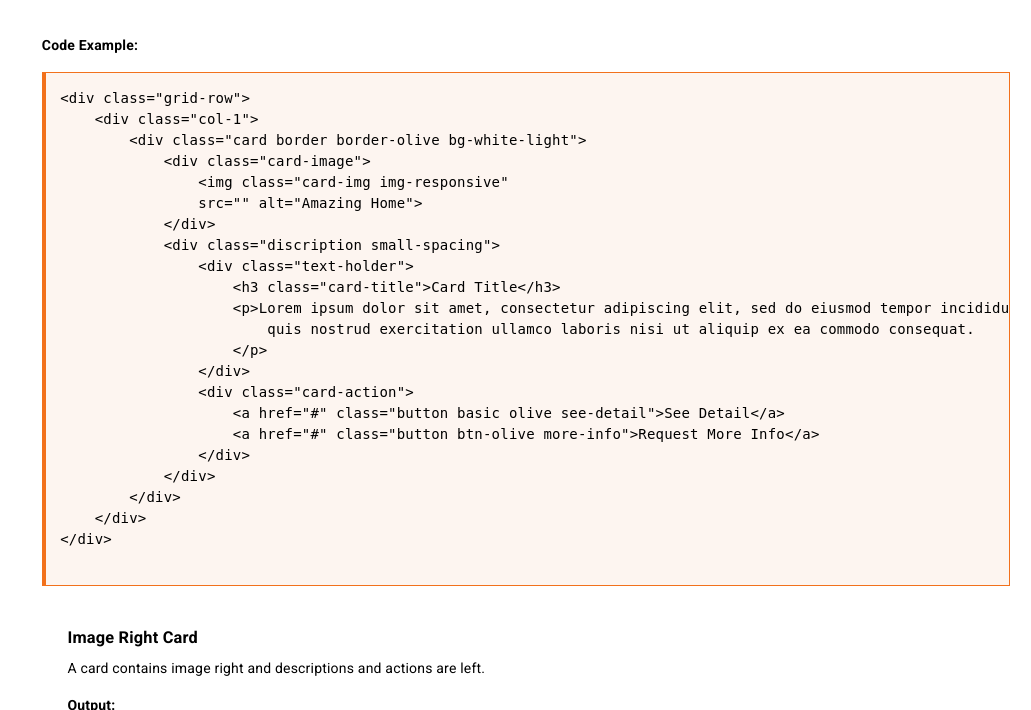
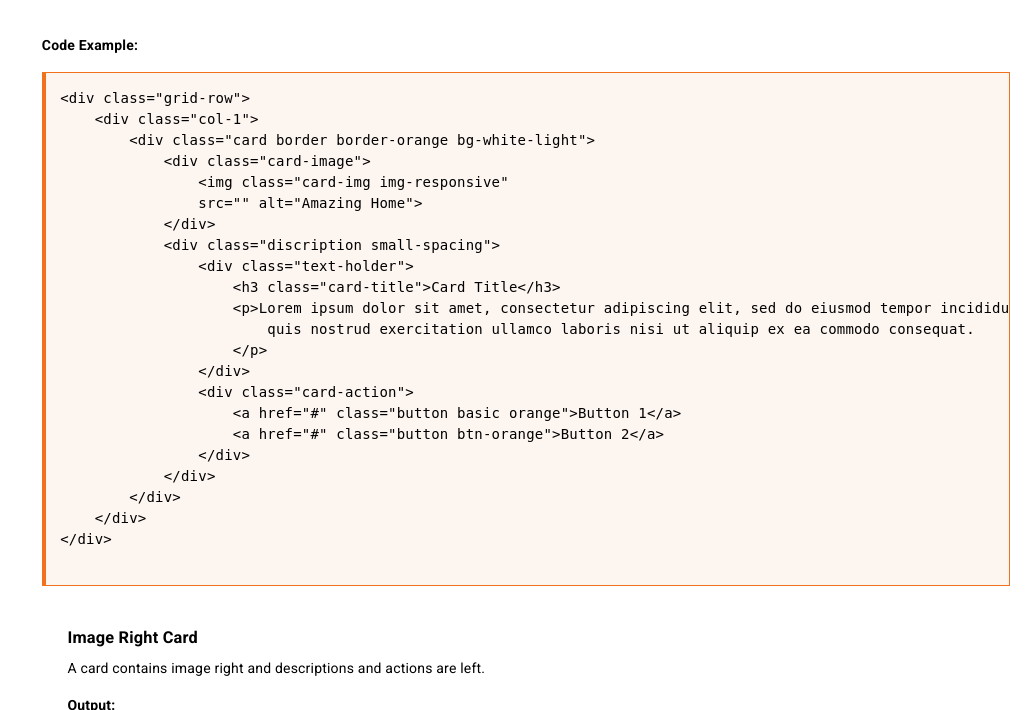
Before and after one commit to harishbhati/UI-Components, a PHP site: page /components/card.php in a window 1280 px wide. Shown: the part 5790-6500 px from the top of the page, without its empty margins (249-1280 px from the left). Run offline with PHP 8.4, Linux system fonts and the light colour scheme; style sheets or scripts are compiled from the project's sources; some libraries are stand-ins or nearby versions.

Commit message:
card page border class

```diff
--- a/components/card.php
+++ b/components/card.php
@@ -72,7 +72,7 @@
                             <p><strong>Output:</strong></p>
                             <div class="grid-row">
                                 <div class="col-4">
-                                    <div class="card border border-olive bg-white-light">
+                                    <div class="card border border-orange bg-white-light">
                                         <div class="card-discription">
                                             <div class="card-header image-holder">
                                                 <img class="card-img img-responsive"
@@ -86,8 +86,8 @@
                                             </div>
                                         </div>
                                         <div class="card-footer">
-                                            <a href="#" class="button basic olive">Button 1</a>
-                                            <a href="#" class="button basic btn-olive">Button 2</a>
+                                            <a href="#" class="button basic orange">Button 1</a>
+                                            <a href="#" class="button basic btn-orange">Button 2</a>
                                         </div>
                                     </div>
                                 </div>
@@ -98,7 +98,7 @@
                         <pre class="markup">
 &lt;div class=&quot;grid-row&quot;&gt;
     &lt;div class=&quot;col-4&quot;&gt;
-        &lt;div class=&quot;card border border-olive bg-white-light&quot;&gt;
+        &lt;div class=&quot;card border border-orange bg-white-light&quot;&gt;
             &lt;div class=&quot;card-discription&quot;&gt;
                 &lt;div class=&quot;card-header image-holder&quot;&gt;
                     &lt;img class=&quot;card-img img-responsive&quot; src=&quot;&quot; alt=&quot;Amazing Home&quot;&gt;
@@ -111,8 +111,8 @@
                 &lt;/div&gt;
             &lt;/div&gt;
             &lt;div class=&quot;card-footer&quot;&gt;
-                &lt;a href=&quot;#&quot; class=&quot;button basic olive&quot;&gt;Button 1&lt;/a&gt;
-                &lt;a href=&quot;#&quot; class=&quot;button basic btn-olive&quot;&gt;Button 2&lt;/a&gt;
+                &lt;a href=&quot;#&quot; class=&quot;button basic orange&quot;&gt;Button 1&lt;/a&gt;
+                &lt;a href=&quot;#&quot; class=&quot;button basic btn-orange&quot;&gt;Button 2&lt;/a&gt;
             &lt;/div&gt;
         &lt;/div&gt;
     &lt;/div&gt;
@@ -127,7 +127,7 @@
                             <p><strong>Output:</strong></p>
                             <div class="grid-row">
                                 <div class="col-4">
-                                    <div class="card border border-olive bg-white-light">
+                                    <div class="card border border-orange bg-white-light">
                                         <div class="card-discription">
                                             <div class="card-header image-holder">
                                                 <img class="card-img img-responsive"
@@ -141,13 +141,13 @@
                                             </div>
                                         </div>
                                         <div class="card-footer">
-                                            <a href="#" class="button basic olive">Button 1</a>
-                                            <a href="#" class="button basic btn-olive">Button 2</a>
+                                            <a href="#" class="button basic orange">Button 1</a>
+                                            <a href="#" class="button basic btn-orange">Button 2</a>
                                         </div>
                                     </div>
                                 </div>
                                 <div class="col-4">
-                                        <div class="card border border-olive bg-white-light">
+                                        <div class="card border border-orange bg-white-light">
                                             <div class="card-discription">
                                                 <div class="card-header image-holder">
                                                     <img class="card-img img-responsive"
@@ -161,8 +161,8 @@
                                                 </div>
                                             </div>
                                             <div class="card-footer">
-                                                <a href="#" class="button basic olive">Button 1</a>
-                                                <a href="#" class="button basic btn-olive">Button 2</a>
+                                                <a href="#" class="button basic orange">Button 1</a>
+                                                <a href="#" class="button basic btn-orange">Button 2</a>
                                             </div>
                                         </div>
                                     </div>
@@ -173,7 +173,7 @@
                         <pre class="markup">
 &lt;div class=&quot;grid-row&quot;&gt;
     &lt;div class=&quot;col-4&quot;&gt;
-        &lt;div class=&quot;card border border-olive bg-white-light&quot;&gt;
+        &lt;div class=&quot;card border border-orange bg-white-light&quot;&gt;
             &lt;div class=&quot;card-discription&quot;&gt;
                 &lt;div class=&quot;card-header image-holder&quot;&gt;
                     &lt;img class=&quot;card-img img-responsive&quot; src=&quot;&quot; alt=&quot;Amazing Home&quot;&gt;
@@ -186,13 +186,13 @@
                 &lt;/div&gt;
             &lt;/div&gt;
             &lt;div class=&quot;card-footer&quot;&gt;
-                &lt;a href=&quot;#&quot; class=&quot;button basic olive&quot;&gt;Button 1&lt;/a&gt;
-                &lt;a href=&quot;#&quot; class=&quot;button basic btn-olive&quot;&gt;Button 2&lt;/a&gt;
+                &lt;a href=&quot;#&quot; class=&quot;button basic orange&quot;&gt;Button 1&lt;/a&gt;
+                &lt;a href=&quot;#&quot; class=&quot;button basic btn-orange&quot;&gt;Button 2&lt;/a&gt;
             &lt;/div&gt;
         &lt;/div&gt;
     &lt;/div&gt;
     &lt;div class=&quot;col-4&quot;&gt;
-        &lt;div class=&quot;card border border-olive bg-white-light&quot;&gt;
+        &lt;div class=&quot;card border border-orange bg-white-light&quot;&gt;
             &lt;div class=&quot;card-discription&quot;&gt;
                 &lt;div class=&quot;card-header image-holder&quot;&gt;
                     &lt;img class=&quot;card-img img-responsive&quot; src=&quot;&quot; alt=&quot;Amazing Home&quot;&gt;
@@ -205,8 +205,8 @@
                 &lt;/div&gt;
             &lt;/div&gt;
             &lt;div class=&quot;card-footer&quot;&gt;
-                &lt;a href=&quot;#&quot; class=&quot;button basic olive&quot;&gt;Button 1&lt;/a&gt;
-                &lt;a href=&quot;#&quot; class=&quot;button basic btn-olive&quot;&gt;Button 2&lt;/a&gt;
+                &lt;a href=&quot;#&quot; class=&quot;button basic orange&quot;&gt;Button 1&lt;/a&gt;
+                &lt;a href=&quot;#&quot; class=&quot;button basic btn-orange&quot;&gt;Button 2&lt;/a&gt;
             &lt;/div&gt;
         &lt;/div&gt;
     &lt;/div&gt;
@@ -221,9 +221,9 @@
                             <p><strong>Output:</strong></p>
                             <div class="grid-row">
                                 <div class="col-4">
-                                    <div class="card border border-olive bg-white-light">
+                                    <div class="card border border-orange bg-white-light">
                                         <div class="card-discription">
-                                            <div class="card-header text-center border-bottom border-olive">
+                                            <div class="card-header text-center border-bottom border-orange">
                                                 <h3 class="card-title">Card Title</h3>
                                             </div>
                                             <div class="card-body">
@@ -233,9 +233,9 @@
                                                 </p>
                                             </div>
                                         </div>
-                                        <div class="card-footer border-top border-olive text-center">
-                                            <a href="#" class="button basic olive">Button 1</a>
-                                            <a href="#" class="button basic btn-olive">Button 2</a>
+                                        <div class="card-footer border-top border-orange text-center">
+                                            <a href="#" class="button basic orange">Button 1</a>
+                                            <a href="#" class="button basic btn-orange">Button 2</a>
                                         </div>
                                     </div>
                                 </div>
@@ -246,7 +246,7 @@
                         <pre class="markup">
 &lt;div class=&quot;grid-row&quot;&gt;
     &lt;div class=&quot;col-4&quot;&gt;
-        &lt;div class=&quot;card border border-olive bg-white-light&quot;&gt;
+        &lt;div class=&quot;card border border-orange bg-white-light&quot;&gt;
             &lt;div class=&quot;card-discription&quot;&gt;
                 &lt;div class=&quot;card-header&quot;&gt;
                     &lt;h3 class=&quot;card-title&quot;&gt;Card Title&lt;/h3&gt;
@@ -258,8 +258,8 @@
                 &lt;/div&gt;
             &lt;/div&gt;
             &lt;div class=&quot;card-footer&quot;&gt;
-                &lt;a href=&quot;#&quot; class=&quot;button basic olive&quot;&gt;Button 1&lt;/a&gt;
-                &lt;a href=&quot;#&quot; class=&quot;button basic btn-olive&quot;&gt;Button 2&lt;/a&gt;
+                &lt;a href=&quot;#&quot; class=&quot;button basic orange&quot;&gt;Button 1&lt;/a&gt;
+                &lt;a href=&quot;#&quot; class=&quot;button basic btn-orange&quot;&gt;Button 2&lt;/a&gt;
             &lt;/div&gt;
         &lt;/div&gt;
     &lt;/div&gt;
@@ -274,7 +274,7 @@
                             <p><strong>Output:</strong></p>
                             <div class="grid-row">
                                 <div class="col-1">
-                                    <div class="card border border-olive bg-white-light">
+                                    <div class="card border border-orange bg-white-light">
                                         <div class="card-image">
                                             <img class="card-img img-responsive"
                                             src="http://mediahomes.in/wp-content/uploads/2017/11/16406407_1145526325546159_5178018251033556532_n.jpg" alt="Amazing Home">
@@ -287,8 +287,8 @@
                                                 </p>
                                             </div>
                                             <div class="card-action">
-                                                <a href="#" class="button basic olive see-detail">See Detail</a>
-                                                <a href="#" class="button btn-olive more-info">Request More Info</a>
+                                                <a href="#" class="button basic orange">Button 1</a>
+                                                <a href="#" class="button btn-orange">Button 2</a>
                                             </div>
                                         </div>
                                     </div>
@@ -300,7 +300,7 @@
                         <pre class="markup">
 &lt;div class=&quot;grid-row&quot;&gt;
     &lt;div class=&quot;col-1&quot;&gt;
-        &lt;div class=&quot;card border border-olive bg-white-light&quot;&gt;
+        &lt;div class=&quot;card border border-orange bg-white-light&quot;&gt;
             &lt;div class=&quot;card-image&quot;&gt;
                 &lt;img class=&quot;card-img img-responsive&quot;
                 src=&quot;&quot; alt=&quot;Amazing Home&quot;&gt;
@@ -313,8 +313,8 @@
                     &lt;/p&gt;
                 &lt;/div&gt;
                 &lt;div class=&quot;card-action&quot;&gt;
-                    &lt;a href=&quot;#&quot; class=&quot;button basic olive see-detail&quot;&gt;See Detail&lt;/a&gt;
-                    &lt;a href=&quot;#&quot; class=&quot;button btn-olive more-info&quot;&gt;Request More Info&lt;/a&gt;
+                    &lt;a href=&quot;#&quot; class=&quot;button basic orange&quot;&gt;Button 1&lt;/a&gt;
+                    &lt;a href=&quot;#&quot; class=&quot;button btn-orange&quot;&gt;Button 2&lt;/a&gt;
                 &lt;/div&gt;
             &lt;/div&gt;
         &lt;/div&gt;
@@ -330,7 +330,7 @@
                             <p><strong>Output:</strong></p>
                             <div class="grid-row">
                                 <div class="col-1">
-                                    <div class="card border border-olive bg-white-light">
+                                    <div class="card border border-orange bg-white-light">
                                         <div class="discription small-spacing">
                                             <div class="text-holder">
                                                 <h3 class="card-title">Card Title</h3>
@@ -339,8 +339,8 @@
                                                 </p>
                                             </div>
                                             <div class="card-action">
-                                                <a href="#" class="button basic olive see-detail">See Detail</a>
-                                                <a href="#" class="button btn-olive more-info">Request More Info</a>
+                                                <a href="#" class="button basic orange">Button 1</a>
+                                                <a href="#" class="button btn-orange">Button 2</a>
                                             </div>
                                         </div>
                                         <div class="card-image">
@@ -356,7 +356,7 @@
                         <pre class="markup">
 &lt;div class=&quot;grid-row&quot;&gt;
     &lt;div class=&quot;col-1&quot;&gt;
-        &lt;div class=&quot;card border border-olive bg-white-light&quot;&gt;
+        &lt;div class=&quot;card border border-orange bg-white-light&quot;&gt;
             &lt;div class=&quot;discription small-spacing&quot;&gt;
                 &lt;div class=&quot;text-holder&quot;&gt;
                     &lt;h3 class=&quot;card-title&quot;&gt;Card Title&lt;/h3&gt;
@@ -365,13 +365,12 @@
                     &lt;/p&gt;
                 &lt;/div&gt;
                 &lt;div class=&quot;card-action&quot;&gt;
-                    &lt;a href=&quot;#&quot; class=&quot;button basic olive see-detail&quot;&gt;See Detail&lt;/a&gt;
-                    &lt;a href=&quot;#&quot; class=&quot;button btn-olive more-info&quot;&gt;Request More Info&lt;/a&gt;
+                    &lt;a href=&quot;#&quot; class=&quot;button basic orange&quot;&gt;Button 1&lt;/a&gt;
+                    &lt;a href=&quot;#&quot; class=&quot;button btn-orange&quot;&gt;Button 2&lt;/a&gt;
                 &lt;/div&gt;
             &lt;/div&gt;
             &lt;div class=&quot;card-image&quot;&gt;
-                &lt;img class=&quot;card-img img-responsive&quot;
-                src=&quot;&quot; alt=&quot;Amazing Home&quot;&gt;
+                &lt;img class=&quot;card-img img-responsive&quot; src=&quot;&quot; alt=&quot;Amazing Home&quot;&gt;
             &lt;/div&gt;
         &lt;/div&gt;
     &lt;/div&gt;
--- a/components/header.php
+++ b/components/header.php
@@ -1,5 +1,5 @@
 <header class="flex">
-    <h1 class="logo"><a href="hero-index.php">WebUIKit</a></h1>
+    <h1 class="logo"><a href="index.php">WebUIKit</a></h1>
     <div class="right-links">
         <a href="https://github.com/harishbhati/UI-Components" class="button btn-olive basic border-rounded">DOWNLOAD</a>
     </div>
--- a/components/introduction.php
+++ b/components/introduction.php
@@ -9,7 +9,7 @@
             <div class="page-title-block">
                 <h1 class="page-title">Introduction</h1>
             </div>
-                <section class="bg-white-light medium-spacing">
+                <section class="large-spacing">
                     <h3>Overview</h3>
                     <p><strong>A complete solution:</strong> Web UIKit is a complete CSS framework that is production ready out of the box.  There is no need to customize the CSS if you don’t want to because it is head and shoulders
                      above others in terms of the way that it looks.  We think it looks great and hope you do too.</p>
@@ -22,7 +22,7 @@
                      <p>After adding mini.css to your project, remember to also add the following line inside your HTML page's <head> tag to utilize the viewport meta tag:</p>
                      <pre class="markup">&lt;meta name="viewport" content="width=device-width, initial-scale=1"&gt;</pre>
                 </section>
-                <section class="bg-grey-light medium-spacing">
+                <section class="bg-white-light medium-spacing">
                     <div class="grid-row">
                         <div class="col-4">
                             <div class="bg-violet text-white text-center large-spacing">
@@ -55,7 +55,7 @@
                         </div>
                     </div>
                 </section>
-                <section class="bg-white-light medium-spacing">
+                <section class="large-spacing">
                     <h3>Structure</h3>
                     <p>Web UIKit includes a directory structure that separates the CSS framework into modules which are included from a global file.
                         This allows you to pick and choose what you'd like to include into your project or just pull in everything.</p>
```
Also changed, not shown: src/scss/lists/lists.scss (line endings or trailing spaces).
